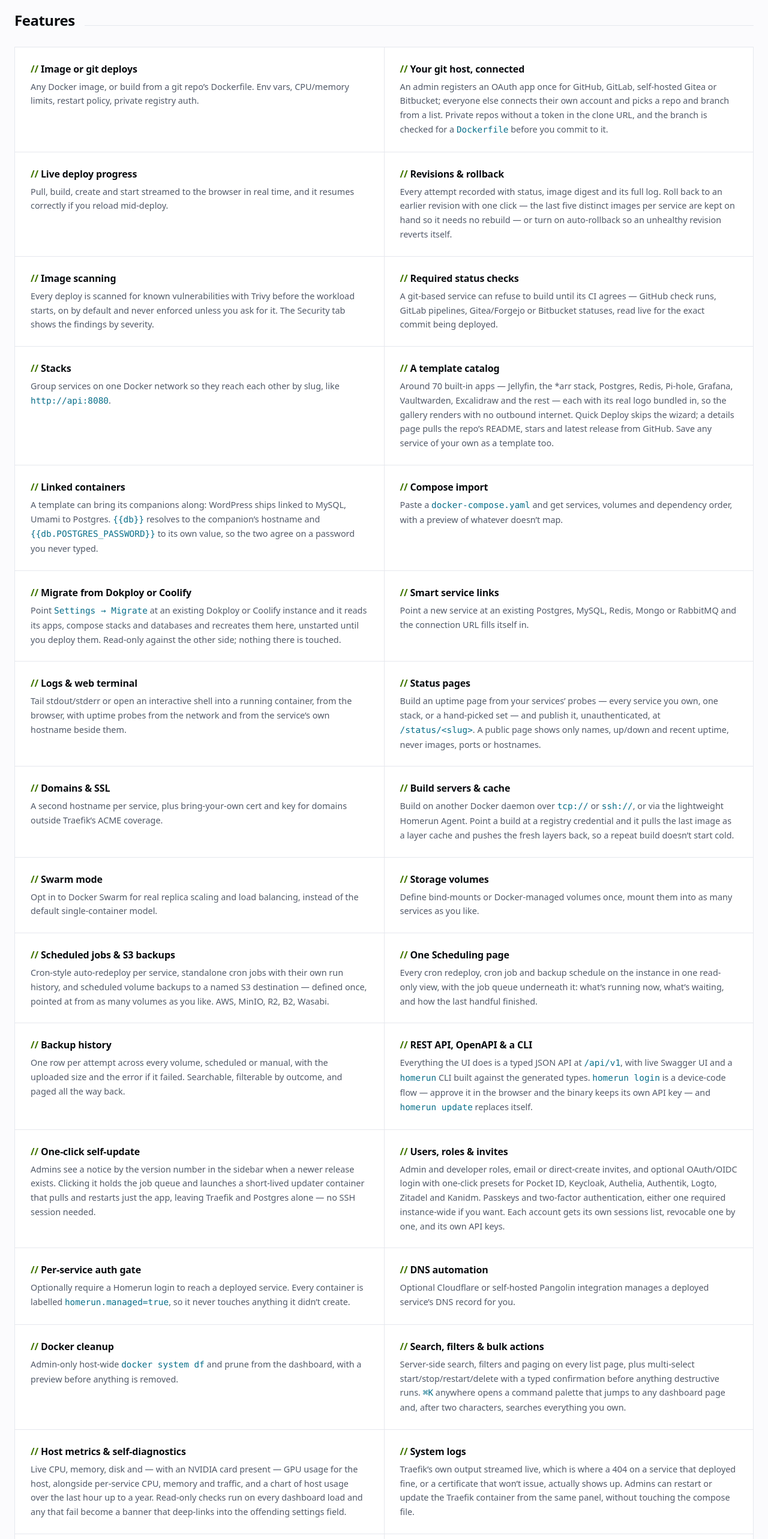
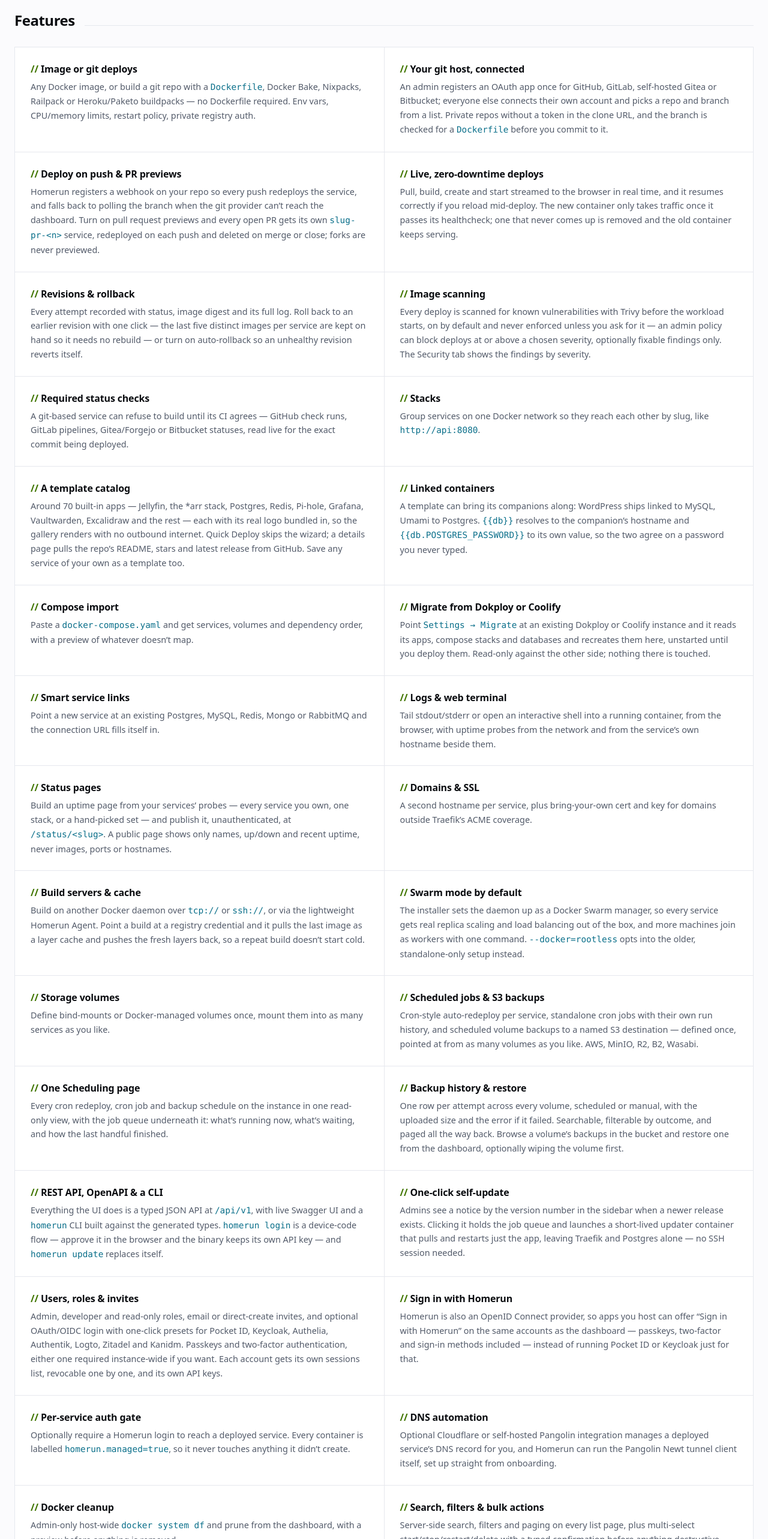
Before and after one commit to orochibraru/orochibraru, a SvelteKit app: page /homerun in a window 1280 px wide. Shown: the part 2980-5546 px from the top of the page at 60% size. Built offline with nearby package versions, Linux system fonts and the light colour scheme.

Commit message:
feat: homerun features

```diff
--- a/src/routes/homerun/+page.svelte
+++ b/src/routes/homerun/+page.svelte
@@ -36,10 +36,12 @@
 			keywords:
 				"Dokploy alternative, Coolify alternative, Dokku alternative, CapRover alternative, Cloud Run alternative, AWS alternative, Heroku alternative, self-hosted PaaS, homelab deploys",
 			featureList: [
-				"Deploy any Docker image or build from a git repository Dockerfile",
-				"Live streamed deploy progress that survives a page reload",
+				"Deploy any Docker image, or build a git repo with a Dockerfile, Docker Bake, Nixpacks, Railpack or Cloud Native Buildpacks",
+				"Deploy on push via a registered webhook, with branch polling when the git provider can't reach the dashboard",
+				"Pull request previews: one deployed service per open PR, redeployed on push and torn down on merge or close",
+				"Live streamed deploy progress that survives a page reload, with zero-downtime health-gated redeploys",
 				"Deployment history with logs, image digests and one-click rollback, with optional auto-rollback when a new revision comes up unhealthy",
-				"Automatic Trivy vulnerability scanning on every deploy",
+				"Automatic Trivy vulnerability scanning on every deploy, with an optional policy blocking deploys at or above a chosen severity",
 				"Required CI status checks from GitHub, GitLab, Gitea/Forgejo or Bitbucket before a build starts",
 				"Stacks grouping services on a shared Docker network",
 				"A catalog of ~70 one-click templates with Quick Deploy and linked companion containers",
@@ -53,17 +55,18 @@
 				"A ⌘K command palette that searches everything you own",
 				"Traefik TLS routing, custom domains and bring-your-own certificates",
 				"Remote build servers over TCP, SSH or the Homerun Agent, with a registry layer cache",
-				"Optional Docker Swarm mode for replica scaling",
+				"Docker Swarm mode by default for replica scaling, with a rootless standalone-only option",
 				"Scheduled jobs, auto-redeploy and S3 volume backups, on one Scheduling page",
-				"Reusable S3 destinations and a searchable backup history",
+				"Reusable S3 destinations, browsable restores and a searchable backup history",
 				"Traefik system logs, with restart and update from the dashboard",
 				"One-click self-update to the latest release from the dashboard",
-				"A per-account notification feed, plus Discord, webhook and email notification channels",
+				"A per-account notification feed, plus Discord, Slack, Telegram, webhook and email notification channels",
 				"Public or private status pages built from your uptime probes",
 				"Configured from the dashboard: a first-run wizard and live settings, no config file",
 				"REST API with OpenAPI and a CLI with device-code login",
-				"Users, roles, invites, sessions, API keys, passkeys, two-factor auth and OAuth/OIDC login",
-				"Cloudflare and Pangolin DNS automation",
+				"Admin, developer and read-only roles, invites, sessions, API keys, passkeys, two-factor auth and OAuth/OIDC login",
+				"Homerun as an OpenID Connect provider, so hosted apps get Sign in with Homerun",
+				"Cloudflare and Pangolin DNS automation, with Homerun able to run the Pangolin Newt tunnel client for you",
 			],
 			codeRepository: "https://github.com/orochibraru/homerun",
 			sameAs: ["https://hub.docker.com/r/orochibraru/homerun"],
@@ -311,8 +314,9 @@
 				<div class="feat">
 					<h3 class="mb-1.5 text-base font-bold tracking-[-.01em]">Image or git deploys</h3>
 					<p>
-						Any Docker image, or build from a git repo&rsquo;s Dockerfile. Env vars, CPU/memory
-						limits, restart policy, private registry auth.
+						Any Docker image, or build a git repo with a <code>Dockerfile</code>, Docker Bake,
+						Nixpacks, Railpack or Heroku/Paketo buildpacks &mdash; no Dockerfile required. Env vars,
+						CPU/memory limits, restart policy, private registry auth.
 					</p>
 				</div>
 				<div class="feat">
@@ -326,10 +330,21 @@
 					</p>
 				</div>
 				<div class="feat">
-					<h3 class="mb-1.5 text-base font-bold tracking-[-.01em]">Live deploy progress</h3>
+					<h3 class="mb-1.5 text-base font-bold tracking-[-.01em]">Deploy on push &amp; PR previews</h3>
+					<p>
+						Homerun registers a webhook on your repo so every push redeploys the service, and falls
+						back to polling the branch when the git provider can&rsquo;t reach the dashboard. Turn
+						on pull request previews and every open PR gets its own
+						<code>slug-pr-&lt;n&gt;</code>
+						service, redeployed on each push and deleted on merge or close; forks are never previewed.
+					</p>
+				</div>
+				<div class="feat">
+					<h3 class="mb-1.5 text-base font-bold tracking-[-.01em]">Live, zero-downtime deploys</h3>
 					<p>
 						Pull, build, create and start streamed to the browser in real time, and it resumes
-						correctly if you reload mid-deploy.
+						correctly if you reload mid-deploy. The new container only takes traffic once it passes
+						its healthcheck; one that never comes up is removed and the old container keeps serving.
 					</p>
 				</div>
 				<div class="feat">
@@ -345,8 +360,9 @@
 					<h3 class="mb-1.5 text-base font-bold tracking-[-.01em]">Image scanning</h3>
 					<p>
 						Every deploy is scanned for known vulnerabilities with Trivy before the workload starts,
-						on by default and never enforced unless you ask for it. The Security tab shows the
-						findings by severity.
+						on by default and never enforced unless you ask for it &mdash; an admin policy can block
+						deploys at or above a chosen severity, optionally fixable findings only. The Security tab
+						shows the findings by severity.
 					</p>
 				</div>
 				<div class="feat">
@@ -439,10 +455,12 @@
 					</p>
 				</div>
 				<div class="feat">
-					<h3 class="mb-1.5 text-base font-bold tracking-[-.01em]">Swarm mode</h3>
+					<h3 class="mb-1.5 text-base font-bold tracking-[-.01em]">Swarm mode by default</h3>
 					<p>
-						Opt in to Docker Swarm for real replica scaling and load balancing, instead of the
-						default single-container model.
+						The installer sets the daemon up as a Docker Swarm manager, so every service gets real
+						replica scaling and load balancing out of the box, and more machines join as workers
+						with one command. <code>--docker=rootless</code> opts into the older, standalone-only
+						setup instead.
 					</p>
 				</div>
 				<div class="feat">
@@ -471,10 +489,12 @@
 					</p>
 				</div>
 				<div class="feat">
-					<h3 class="mb-1.5 text-base font-bold tracking-[-.01em]">Backup history</h3>
+					<h3 class="mb-1.5 text-base font-bold tracking-[-.01em]">Backup history &amp; restore</h3>
 					<p>
 						One row per attempt across every volume, scheduled or manual, with the uploaded size and
 						the error if it failed. Searchable, filterable by outcome, and paged all the way back.
+						Browse a volume&rsquo;s backups in the bucket and restore one from the dashboard,
+						optionally wiping the volume first.
 					</p>
 				</div>
 				<div class="feat">
@@ -502,11 +522,19 @@
 				<div class="feat">
 					<h3 class="mb-1.5 text-base font-bold tracking-[-.01em]">Users, roles &amp; invites</h3>
 					<p>
-						Admin and developer roles, email or direct-create invites, and optional OAuth/OIDC
-						login with one-click presets for Pocket ID, Keycloak, Authelia, Authentik, Logto,
-						Zitadel and Kanidm. Passkeys and two-factor authentication, either one required
+						Admin, developer and read-only roles, email or direct-create invites, and optional
+						OAuth/OIDC login with one-click presets for Pocket ID, Keycloak, Authelia, Authentik,
+						Logto, Zitadel and Kanidm. Passkeys and two-factor authentication, either one required
 						instance-wide if you want. Each account gets its own sessions list, revocable one by
 						one, and its own API keys.
+					</p>
+				</div>
+				<div class="feat">
+					<h3 class="mb-1.5 text-base font-bold tracking-[-.01em]">Sign in with Homerun</h3>
+					<p>
+						Homerun is also an OpenID Connect provider, so apps you host can offer &ldquo;Sign in with
+						Homerun&rdquo; on the same accounts as the dashboard &mdash; passkeys, two-factor and
+						sign-in methods included &mdash; instead of running Pocket ID or Keycloak just for that.
 					</p>
 				</div>
 				<div class="feat">
@@ -521,7 +549,8 @@
 					<h3 class="mb-1.5 text-base font-bold tracking-[-.01em]">DNS automation</h3>
 					<p>
 						Optional Cloudflare or self-hosted Pangolin integration manages a deployed
-						service&rsquo;s DNS record for you.
+						service&rsquo;s DNS record for you, and Homerun can run the Pangolin Newt tunnel client
+						itself, set up straight from onboarding.
 					</p>
 				</div>
 				<div class="feat">
@@ -576,9 +605,9 @@
 					<p>
 						A per-account bell for deploy succeeded or failed, service created, started or stopped,
 						an auto-redeploy firing, and runtime errors attributed to one of your services. Click
-						through to the service it happened to. Discord, generic webhook and email notification
-						channels carry the same events outside the dashboard, each with its own event matrix
-						and a send-test button.
+						through to the service it happened to. Discord, Slack, Telegram, generic webhook and
+						email notification channels carry the same events outside the dashboard, each with its
+						own event matrix and a send-test button.
 					</p>
 				</div>
 				<div class="feat">
@@ -671,9 +700,9 @@
 				<div class="feat">
 					<h3 class="mb-1.5 text-base font-bold tracking-[-.01em]">Kubernetes alternative</h3>
 					<p>
-						No control plane, no YAML dialect, no 3am cluster archaeology. Opt into Docker Swarm if
-						you want real replica scaling; otherwise it is one container per service and that is the
-						whole model.
+						No control plane, no YAML dialect, no 3am cluster archaeology. Docker Swarm gives you
+						real replica scaling by default; drop to standalone, one container per service, if
+						you&rsquo;d rather not run rootful.
 					</p>
 				</div>
 			</div>
@@ -698,10 +727,11 @@
 			>curl -fsSL https://raw.githubusercontent.com/orochibraru/homerun/main/packages/installer/bootstrap.sh \
   | sudo bash -s -- --mode=full --domain=homerun.example.com</pre>
 			<p class="mt-5">
-				That installs Docker Engine, sets up a dedicated <strong>rootless</strong> Docker user so
-				nothing it deploys runs as root, writes a compose file, and brings up Traefik, Postgres and
-				the app from published images. Pass <code>--dry-run</code> first on a box that matters. Use
-				<code>--mode=agent</code>
+				That installs Docker Engine, sets it up as a <strong>Swarm manager</strong> so the instance
+				starts in swarm mode, writes a compose file, and brings up Traefik, Postgres and the app from
+				published images. Pass <code>--dry-run</code> first on a box that matters, or
+				<code>--docker=rootless</code> for a per-user rootless daemon instead &mdash; standalone only,
+				since rootless Docker can&rsquo;t run Swarm. Use <code>--mode=agent</code>
 				if this host is only going to be a remote build server for another instance.
 			</p>
 			<p class="mt-8 mb-3 text-xs uppercase tracking-widest text-dim">Docker Compose</p>
```
